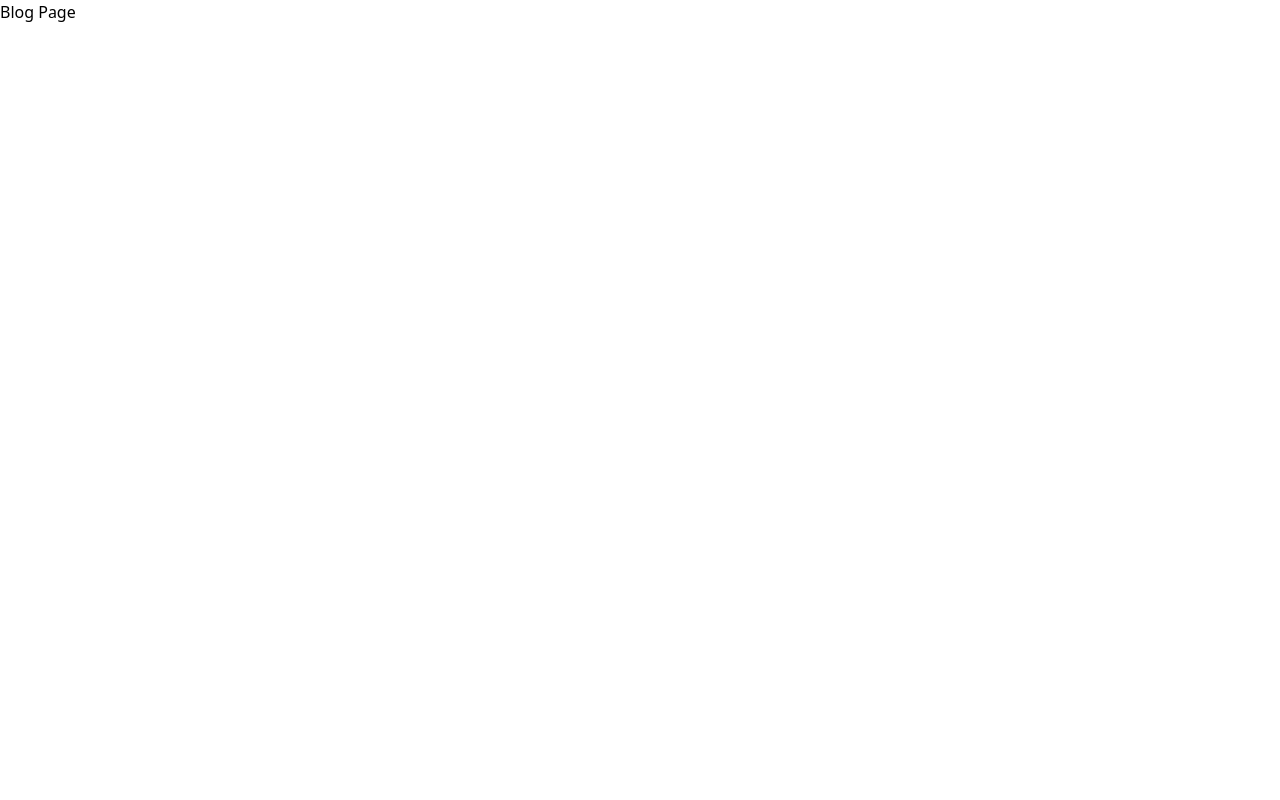
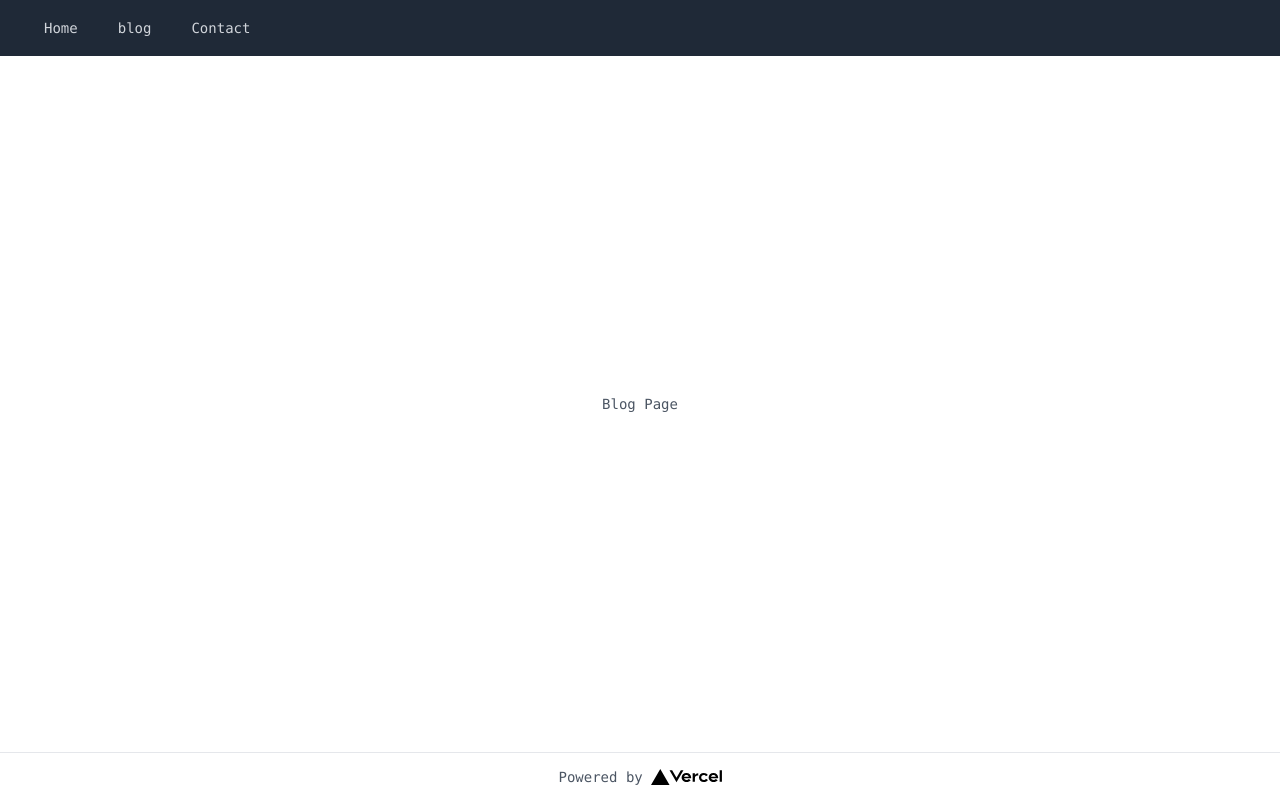
Before and after one commit to 3ru/hp-next, a Next.js app: page /blog-page in a window 1280 px wide. Built offline with nearby package versions, Linux system fonts and the light colour scheme.

Commit message:
feat: footer

```diff
--- a/components/Layout.js
+++ b/components/Layout.js
@@ -33,6 +33,18 @@
             <main className="flex flex-1 justify-center items-center flex-col w-screen">
                 {children}
             </main>
+
+            <footer className="w-full h-12 flex justify-center items-center border-t">
+            <a
+                className="flex items-center"
+                href="https://vercel.com?utm_source=create-next-app&utm_medium=default-template&utm_campaign=create-next-app"
+                target="_blank"
+                rel="noopener noreferrer"
+            >
+                Powered by{' '}
+                <img src="/vercel.svg" alt="Vercel Logo" className="h-4 ml-2" />
+            </a>
+            </footer>
         </div>
     )
 }
--- a/pages/blog-page.js
+++ b/pages/blog-page.js
@@ -2,9 +2,9 @@
 
 const Blog = () => {
     return (
-        <div>
+        <Layout title="Blog">
            Blog Page
-        </div>
+        </Layout>
     )
 }
 
--- a/pages/contact-page.js
+++ b/pages/contact-page.js
@@ -1,8 +1,10 @@
+import Layout from "../components/Layout";
+
 const Contact = () => {
     return (
-        <div>
+        <Layout title="Contact">
             Contact Page
-        </div>
+        </Layout>
     )
 }
 
```
Also changed, not shown: pages/index.js (+0 -11 lines).
